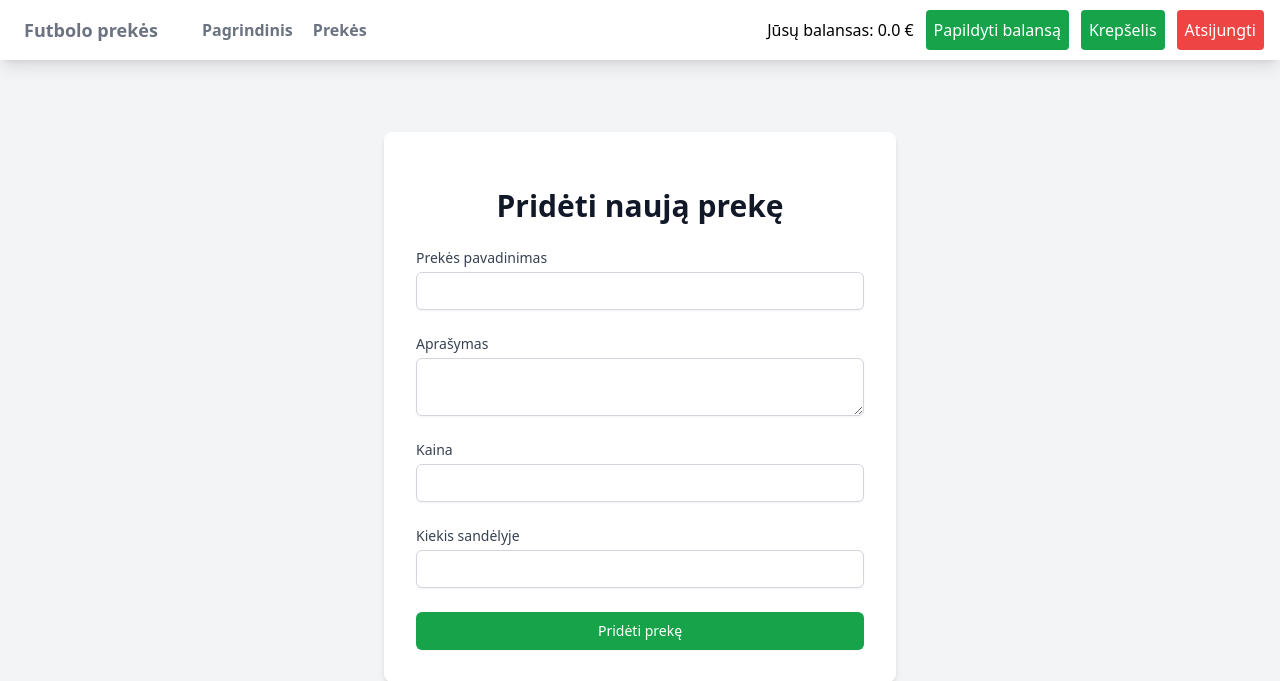
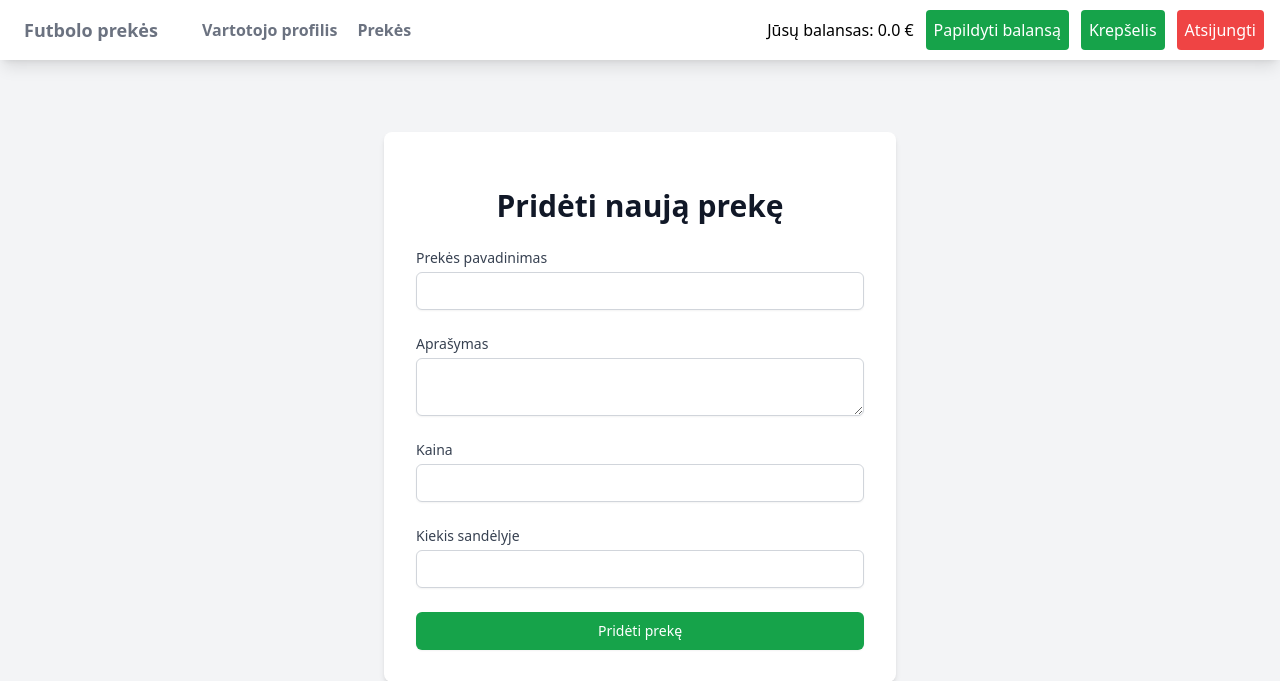
Before and after one commit to Medzioklis/2-tarpinis, a Flask app: page /products/add in a window 1280 px wide. Shown: the top 681 px of the page. Run offline with Flask 3, Linux system fonts and the light colour scheme; the visitor is signed in with stand-in values (Sample User, id 1); some libraries are stand-ins or nearby versions.

Commit message:
ismeciau pagrindinis ir sukuriau vartotojo profinio knopke

```diff
--- a/routes/user.py
+++ b/routes/user.py
@@ -16,6 +16,7 @@ def dashboard():
         flash("Neturite prieigos prie naudotojo puslapio.", "danger")
         return redirect(url_for('auth.login'))
     return render_template('user/dashboard.html', user=current_user)
+
 
 
 @user_bp.route('/add_balance', methods = ['GET','POST'])
--- a/templates/base.html
+++ b/templates/base.html
@@ -32,7 +32,9 @@
                     </div>
                     <!-- Pagrindinės navigacijos nuorodos -->
                     <div class="hidden md:flex items-center space-x-1">
-                        <a href="{{ url_for('home.index') }}" class="py-4 px-2 text-gray-500 font-semibold hover:text-green-500 transition duration-300">Pagrindinis</a>
+                    {% if current_user.user_role == 2 %}
+                        <a href="{{ url_for('user.dashboard') }}" class="py-4 px-2 text-gray-500 font-semibold hover:text-green-500 transition duration-300">Vartotojo profilis</a>
+                    {% endif %}
                         <a href="{{ url_for('home.products') }}" class="py-4 px-2 text-gray-500 font-semibold hover:text-green-500 transition duration-300">Prekės</a>
                     </div>
                 </div>
```
